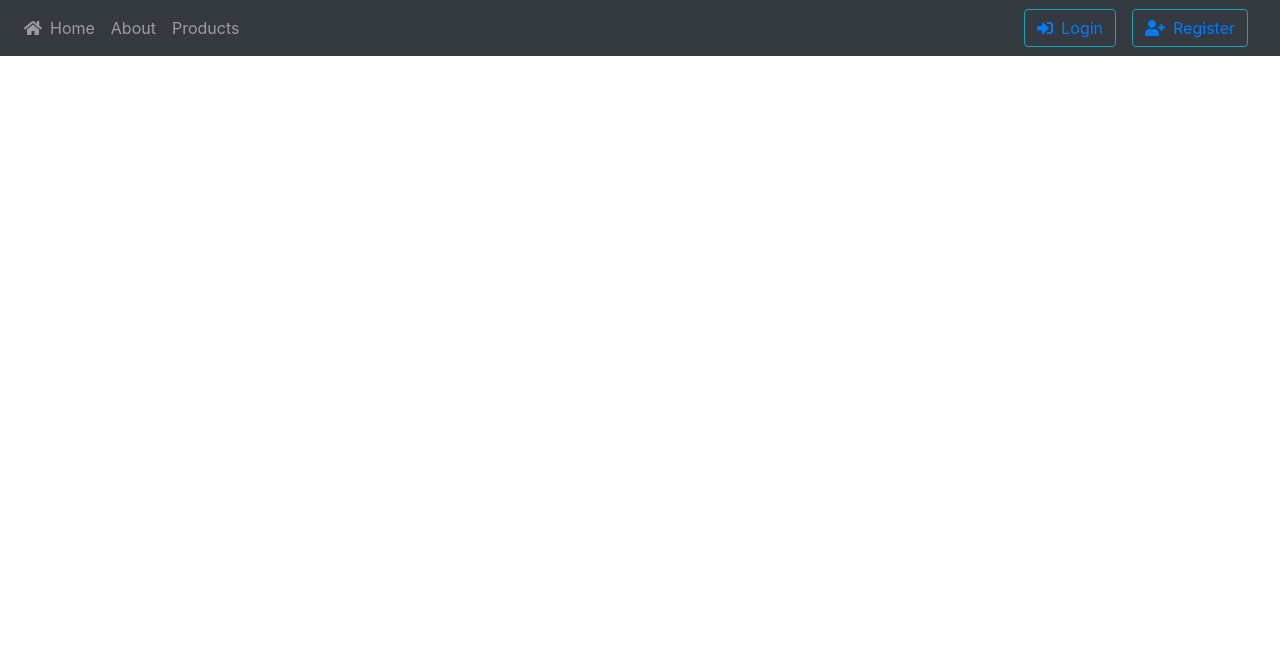
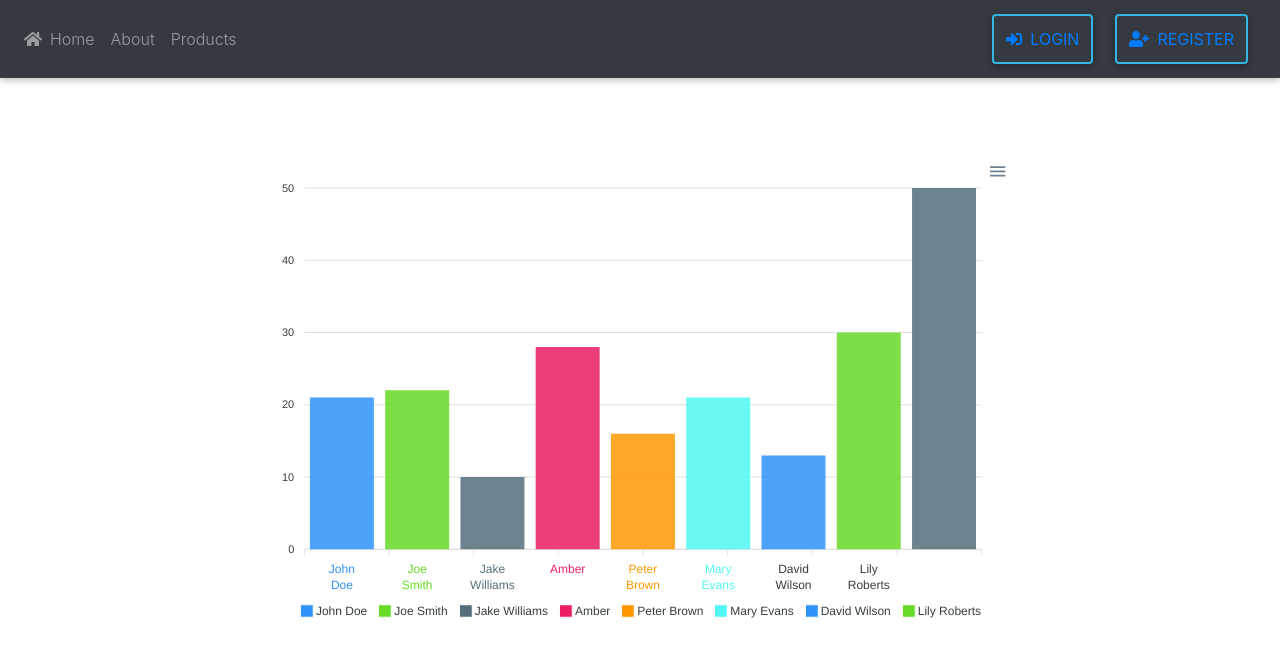
Before and after one commit to fToledo29/react_capstonex, a React (Create React App) app: page /chart in a window 1280 px wide. Shown: the top 656 px of the page. Built offline with nearby package versions, Linux system fonts and the light colour scheme; data requests are answered from the project's data file.

Commit message:
Implementing Chart (apexcharts)

```diff
--- a/package.json
+++ b/package.json
@@ -10,11 +10,13 @@
     "@testing-library/jest-dom": "^4.2.4",
     "@testing-library/react": "^9.3.2",
     "@testing-library/user-event": "^7.1.2",
+    "apexcharts": "^3.22.2",
     "axios": "^0.20.0",
     "bootstrap": "^4.5.2",
     "formik": "^2.2.2",
     "json-server": "git+https://github.com/Moon-Land/json-server.git",
     "react": "^16.13.1",
+    "react-apexcharts": "^1.3.7",
     "react-bootstrap": "^1.3.0",
     "react-dom": "^16.13.1",
     "react-redux": "^7.2.1",
--- a/src/App.js
+++ b/src/App.js
@@ -14,6 +14,7 @@ import { fas } from '@fortawesome/free-solid-svg-icons';
 import AllProductsPage from './components/productManagemen/all-products-page/all-products-page';
 import Register from './components/authentication/registration/register/register';
 import AddProductPage from './components/productManagemen/addProduct/addProductPage/addProductPage';
+import ChartsPage from './components/productManagemen/chart/chart';
 library.add(fas);
 
 function App() {
@@ -29,6 +30,7 @@ function App() {
 				<Route path="/products" component={AllProductsPage} />
 				<Route path="/addProduct" component={AddProductPage} />
 				<Route path="/updateProduct/:id" component={AddProductPage} />
+				<Route path="/chart" component={ChartsPage} />
 				{/*
 				<Route path="/product/:productName" component={ProductDetail} /> */}
 			</Switch>
--- /dev/null
+++ b/src/components/productManagemen/chart/chart.css
@@ -0,0 +1,9 @@
+.app-chart {
+	margin-top: 5rem;
+}
+
+.app-chart, .row-chart, .mixed-chart {
+	width: 100%;
+	display: flex;
+	justify-content: center;
+}
--- /dev/null
+++ b/src/components/productManagemen/chart/chart.js
@@ -0,0 +1,80 @@
+import React, { Component } from "react";
+import Chart from "react-apexcharts";
+import './chart.css';
+
+class ChartsPage extends Component {
+	constructor(props) {
+		super(props);
+		this.colors = ['#2E93fA', '#66DA26', '#546E7A', '#E91E63', '#FF9800', '#4Ff8f4'];
+		this.state = {
+
+			series: [
+				{
+					data: [21, 22, 10, 28, 16, 21, 13, 30, 50],
+				},
+			],
+			options: {
+				chart: {
+					height: 350,
+					type: "bar",
+					events: {
+						click: function (chart, w, e) {
+						// console.log(chart, w, e)
+						},
+					},
+				},
+				colors: this.colors,
+				plotOptions: {
+					bar: {
+						columnWidth: "85%",
+						distributed: true,
+					},
+				},
+				dataLabels: {
+					enabled: false,
+				},
+				legend: {
+					show: true,
+				},
+				xaxis: {
+					categories: [
+						["John", "Doe"],
+						["Joe", "Smith"],
+						["Jake", "Williams"],
+						"Amber",
+						["Peter", "Brown"],
+						["Mary", "Evans"],
+						["David", "Wilson"],
+						["Lily", "Roberts"],
+					],
+					labels: {
+						style: {
+							colors: this.colors,
+							fontSize: "12px",
+						},
+					},
+				},
+			},
+		};
+  	}
+
+  render() {
+    return (
+      <div className="app-chart">
+        <div className="row-chart">
+          <div className="mixed-chart">
+            <Chart
+		className="chart-component"
+		options={this.state.options}
+		series={this.state.series}
+		type="bar"
+		width="750"
+            />
+          </div>
+        </div>
+      </div>
+    );
+  }
+}
+
+export default ChartsPage;
--- a/src/index.js
+++ b/src/index.js
@@ -1,6 +1,9 @@
 import React from 'react';
 import ReactDOM from 'react-dom';
 import './index.css';
+import '@fortawesome/fontawesome-free/css/all.min.css';
+import 'bootstrap-css-only/css/bootstrap.min.css';
+import 'mdbreact/dist/css/mdb.css';
 import App from './App';
 import * as serviceWorker from './serviceWorker';
 import 'bootstrap/dist/css/bootstrap.min.css';
```
Also changed, not shown: 1 other file (tests, documents, lock files or other folders).
